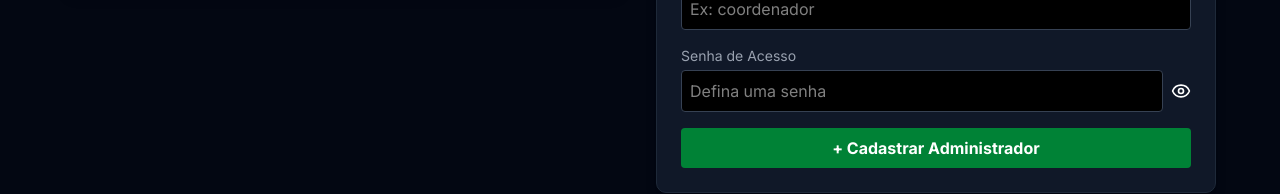
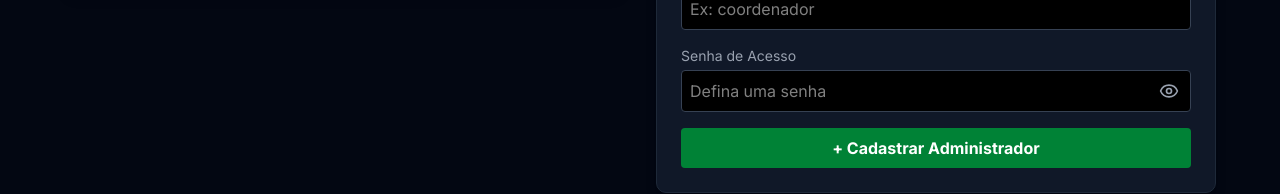
Before and after one commit to Gabrielporfiri0/absolutecinema, a Next.js app: page /admin/dashboard in a window 1280 px wide. Both pictures are taken after a click on the button "Gerenciar Administradores". Shown: the part 403-597 px from the top of the page. Built offline with nearby package versions, Linux system fonts and the light colour scheme.

Commit message:
Adiciona melhoria no UI e UX do campo de senha na página de gerenciamento dos admins

```diff
--- a/app/admin/dashboard/page.tsx
+++ b/app/admin/dashboard/page.tsx
@@ -528,12 +528,12 @@ export default function Page() {
                                 </div>
                                 <div>
                                     <label className="block text-sm text-gray-400 mb-1">Senha de Acesso</label>
-                                    <div className="flex gap-2">
+                                    <div className="relative">
                                         <input
                                             type={showPassword ? 'text' : 'password'}
                                             value={newAdminPassword}
                                             onChange={(e) => setNewAdminPassword(e.target.value)}
-                                            className="w-full p-2 bg-black border border-gray-700 rounded text-white focus:border-green-500 focus:outline-none"
+                                            className="w-full p-2 pr-12 bg-black border border-gray-700 rounded text-white focus:border-green-500 focus:outline-none"
                                             placeholder="Defina uma senha"
                                             disabled={newAdminBeingRegistered}
                                         />
@@ -541,7 +541,7 @@ export default function Page() {
                                         <button
                                             type="button"
                                             onClick={togglePasswordVisibility}
-                                            className="hover:cursor-pointer"
+                                            className="hover:cursor-pointer absolute right-3 top-1/2 -translate-y-1/2 text-gray-400 hover:text-white"
                                             disabled={newAdminBeingRegistered}
                                         >
                                             {showPassword ? <EyeOff size={20} /> : <Eye size={20} />}
```
